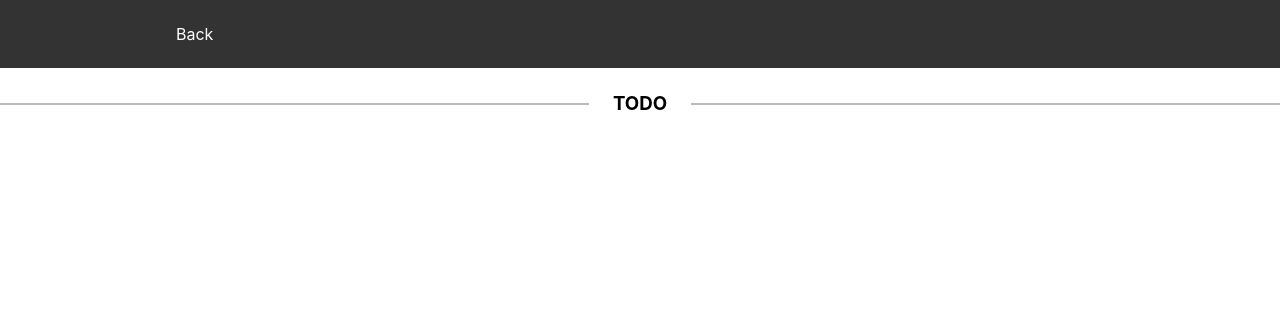
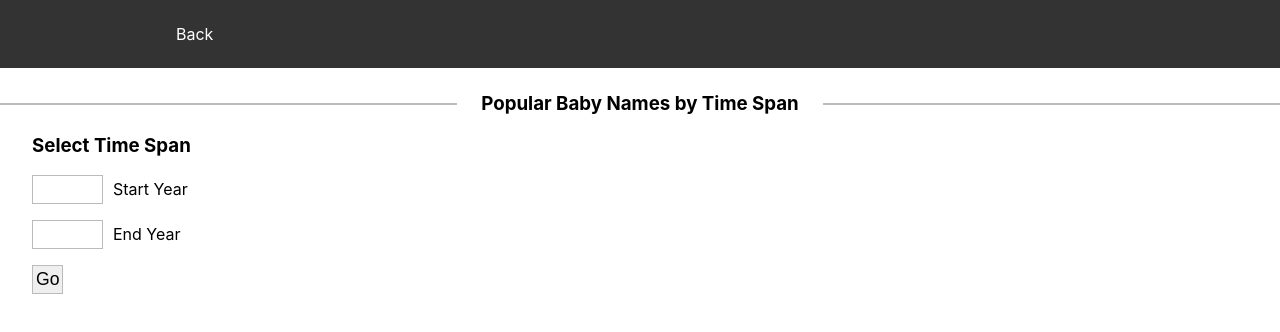
Before and after one commit to knsanchez0001/babynames, a React (Create React App) app in the folder client/: page /timespan in a window 1280 px wide. Shown: the top 332 px of the page. Built offline with nearby package versions, Linux system fonts and the light colour scheme.

Commit message:
able to create table by time span

```diff
--- a/client/src/components/PopularityCategories/Timespan.js
+++ /dev/null
@@ -1,19 +0,0 @@
-import React from 'react';
-import { Link } from 'react-router-dom';
-import IntroSection from '../IntroSection';
-
-const Timespan = () => {
-	const back = <Link className='a-top' to={'/'}>Back</Link>;
-	return (
-		<>
-			<IntroSection child={back} />
-			<section>
-				<h3 className='header-c'>
-					<span className='header-c-text'>TODO</span>
-				</h3>
-			</section>
-		</>
-	);
-};
-
-export default Timespan;
--- /dev/null
+++ b/client/src/components/PopularityCategories/Timespan/TimeSpanForm.js
@@ -0,0 +1,41 @@
+import React from 'react';
+import PropTypes from 'prop-types';
+
+const TimeSpanForm = ({parentCallback}) => {
+	function handleSubmit(e) {
+		e.preventDefault();
+		const startYear = document.getElementById('start-year').value;
+		const endYear = document.getElementById('end-year').value;
+		parentCallback({startYear, endYear});
+	}
+
+	function getStartYear(){
+		return document.getElementById('start-year') ? document.getElementById('start-year').value : 1880;
+	}
+
+	return (
+		<div className='interest-div'>
+			<h3>Select Time Span</h3>
+			<form name='popname' className='interest-form' onSubmit={handleSubmit}>
+				<p>
+					<input id='start-year' type='number' min='1880' max='2020'
+						className='interest-input' title="start year: Must be four numbers" required />
+					<label htmlFor='start-year'>Start Year</label>
+				</p>
+				<p>
+					<input id='end-year' type='number' min={getStartYear()} max='2020' className='interest-input' title="end year: Must be four numbers" required />
+					<label htmlFor='end-year'>End Year</label>
+				</p>
+				<p>
+					<input type='submit' value='Go'/>
+				</p>
+			</form>
+		</div>
+	);
+};
+
+TimeSpanForm.propTypes = {
+	parentCallback: PropTypes.func
+};
+
+export default TimeSpanForm;
--- /dev/null
+++ b/client/src/components/PopularityCategories/Timespan/Timespan.js
@@ -0,0 +1,56 @@
+import React, { useEffect, useState } from 'react';
+import { Link } from 'react-router-dom';
+import IntroSection from '../../IntroSection';
+import Table from '../../Table';
+import TimeSpanForm from './TimeSpanForm';
+
+const Timespan = () => {
+	let [input, setInput] = useState(null);
+	let [tableBody, setTableBody] = useState(null);
+
+	const handleCallback = (childInput) =>{
+		setInput(childInput);
+	};
+
+	useEffect(() => {
+		if(input){
+			getTopNamesByTimeSpan(input, setTableBody);
+		}
+	}, [input]);
+
+	const tableHeading = [
+		{ label: 'Rank', color: '#eeeeee' },
+		{ label: 'Male Name', color: '#99ccff' }, { label: 'Number of Males', color: '#99ccff' },
+		{ label: 'Female Name', color: 'pink' }, { label: 'Number of Females', color: 'pink' }];
+
+	const back = <Link className='a-top' to={'/'}>Back</Link>;
+	return (
+		<>
+			<IntroSection child={back} />
+			<section>
+				<h3 className='header-c'>
+					<span className='header-c-text'>Popular Baby Names by Time Span</span>
+				</h3>
+				<TimeSpanForm parentCallback = {handleCallback}/>
+				<Table heading={tableHeading} body={tableBody} />
+			</section>
+		</>
+	);
+};
+
+async function getTopNamesByTimeSpan(input, setTableBody){
+	const response = await fetch(`/api/top_names_range/${input.startYear}/${input.endYear}`);
+	if (response.ok) {
+		const json = JSON.parse(await response.text());
+		const females = json.females;
+		const males = json.males;
+
+		const body = [];
+		for (let i = 0; i < 100; i++) {
+			body.push([(i + 1).toString(), males[i]._id, males[i].count.toLocaleString('en'), females[i]._id, females[i].count.toLocaleString('en')]);
+		}
+		setTableBody(body);
+	}
+}
+
+export default Timespan;
--- a/client/src/index.js
+++ b/client/src/index.js
@@ -6,7 +6,7 @@ import reportWebVitals from './reportWebVitals';
 import { BrowserRouter, Route, Routes } from 'react-router-dom';
 import RankChange from './components/PopularityCategories/RankChange';
 import Top5Names from './components/PopularityCategories/Top5Names';
-import Timespan from './components/PopularityCategories/Timespan';
+import Timespan from './components/PopularityCategories/Timespan/Timespan';
 import State from './components/PopularityCategories/State/State';
 import Territories from './components/PopularityCategories/Territories';
 import NamePopularity from './components/InterestForms/NamePopularity';
```
Also changed, not shown: 1 other file (tests, documents, lock files or other folders).
